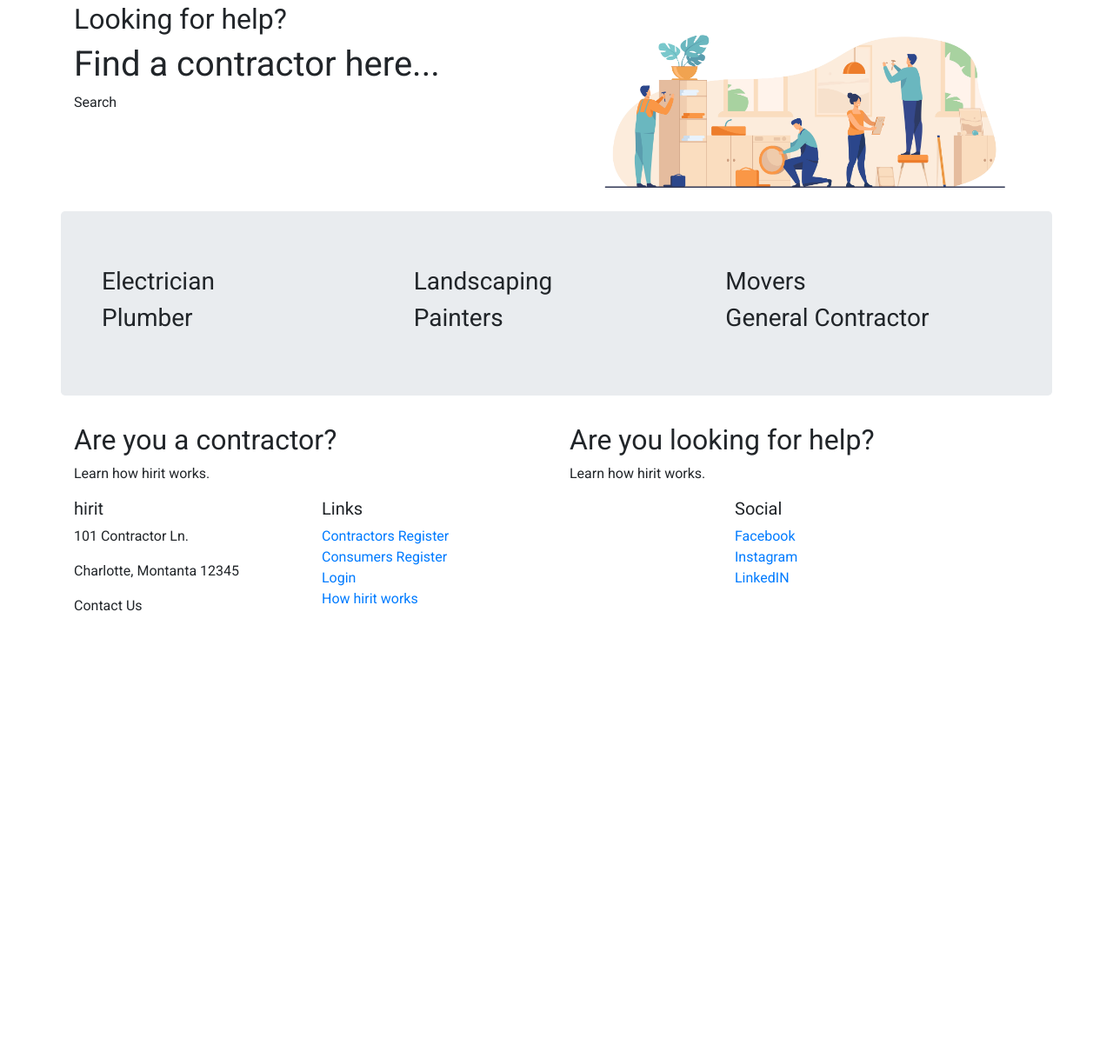
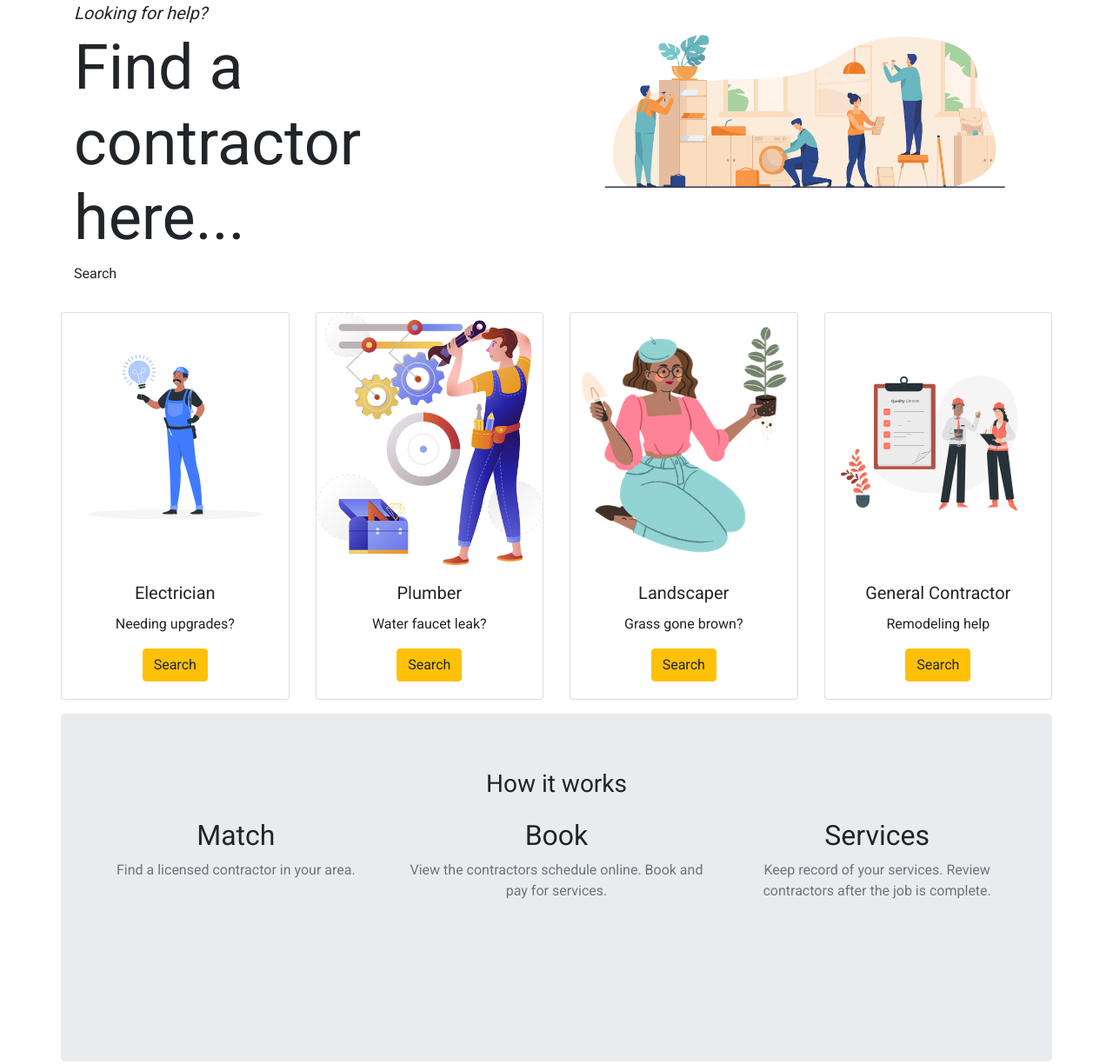
Before and after one commit to anniepuy/hirit, a website: page index.html in a window 1280 px wide. Shown: the part 99-1323 px from the top of the page at 87% size. Before the commit the page ends 824 px from the top, so only its background shows below. Drawn offline with nearby package versions, Linux system fonts and the light colour scheme.

Commit message:
added images

```diff
--- a/css/styles.css
+++ b/css/styles.css
@@ -2,11 +2,17 @@ body {
     font-family: 'Roboto', sans-serif;
 }
 
-img {
+.jumbotron-fluid img {
     max-width: 100%;
     max-height: 100%;
 }
 
-.search {
+.sized {
+   /* width: 260px; */
+   width: 100%;
+   height: 290px;
+}
 
+.marketing {
+    height: 25rem;
 }
--- a/index.html
+++ b/index.html
@@ -27,38 +27,73 @@
     <div class="container">
         <div class="row jumbotron-fluid">
             <div class="col-md-6">
-                <h2>Looking for help?</h2>
-                <h1>Find a contractor here...</h1>
+                <h2 class="lead"><em>Looking for help?</em></h2>
+                <h1 class="display-3">Find a contractor here...</h1>
                 <p>Search</p>
             </div>
             <div class="col-md-6 order-md-last">
                 <img src="img/help.jpg">
             </div>
         </div>
+    </div>
 
-        <div class="row jumbotron">
-            <div class="col-md-4">
-                <h3>Electrician</h3>
-                <h3>Plumber</h3>
-            </div>
-            <div class="col-md-4">
-                <h3>Landscaping</h2>
-                <h3>Painters</h3>
-            </div>
-            <div class="col-md-4">
-                <h3>Movers</h3>
-                <h3>General Contractor</h3>
+    <div class="container">
+        <div class="row my-3">
+            <div class="card-deck">
+                <div class="card">
+                    <img src="img/Electrician-rafiki.svg" class="card-img-top sized" alt="electrician">
+                    <div class="card-body text-center">
+                        <h5 class="card-title">Electrician</h5>
+                        <p class="card-text">Needing upgrades?</p>
+                        <a class="btn btn-warning" href="search.html" role="button">Search</a>
+                    </div>
+                </div>
+                <div class="card">
+                    <img src="img/settings.png" class="card-img-top sized" alt="plumbing">
+                    <div class="card-body text-center">
+                        <h5 class="card-title">Plumber</h5>
+                        <p class="card-text">Water faucet leak?</p>
+                        <a class="btn btn-warning" href="search.html" role="button">Search</a>
+                    </div>
+                </div>
+                <div class="card">
+                    <img src="img/Planting.png" class="card-img-top sized" alt="landscaping">
+                    <div class="card-body text-center">
+                        <h5 class="card-title">Landscaper</h5>
+                        <p class="card-text">Grass gone brown?</p>
+                        <a class="btn btn-warning" href="search.html" role="button">Search</a>
+                    </div>
+                </div>
+                <div class="card">
+                    <img src="img/general.svg" class="card-img-top sized" alt="contractor">
+                    <div class="card-body text-center">
+                        <h5 class="card-title">General Contractor</h5>
+                        <p class="card-text">Remodeling help</p>
+                        <a class="btn btn-warning" href="search.html" role="button">Search</a>
+                    </div>
+                </div>
             </div>
         </div>
+    </div>
 
+    <div class="container jumbotron marketing">
         <div class="row">
-            <div class="col-md-6">
-            <h2>Are you a contractor?</h2>
-            <p>Learn how hirit works.</p>
+            <div class="col pt-0">
+                <h3 class="text-center pb-3">How it works</h3>
             </div>
-            <div class="col-md-6">
-            <h2>Are you looking for help?</h2>
-            <p>Learn how hirit works.</p>
+        </div>
+        <div class="row">
+            <div class="col-md-4 text-center">
+                <h2>Match</h2>
+                <p class="text-muted">Find a licensed contractor in your area.</p>
+            </div>
+            <div class="col-md-4 text-center">
+                <h2>Book</h2>
+                <p class="text-muted">View the contractors schedule online. Book and pay for services.</p>
+            </div>
+            <div class="col-md-4 text-center">
+                <h2>Services</h2>
+                <p class="text-muted">Keep record of your services. Review contractors after the job is complete.</p>
             </div>
         </div>
     </div>
```
Also changed, not shown: img/Electrician-rafiki.svg (added), img/General.png (added), img/Planting.png (added), img/general.svg (added), img/settings.png (added), 2 other files.
